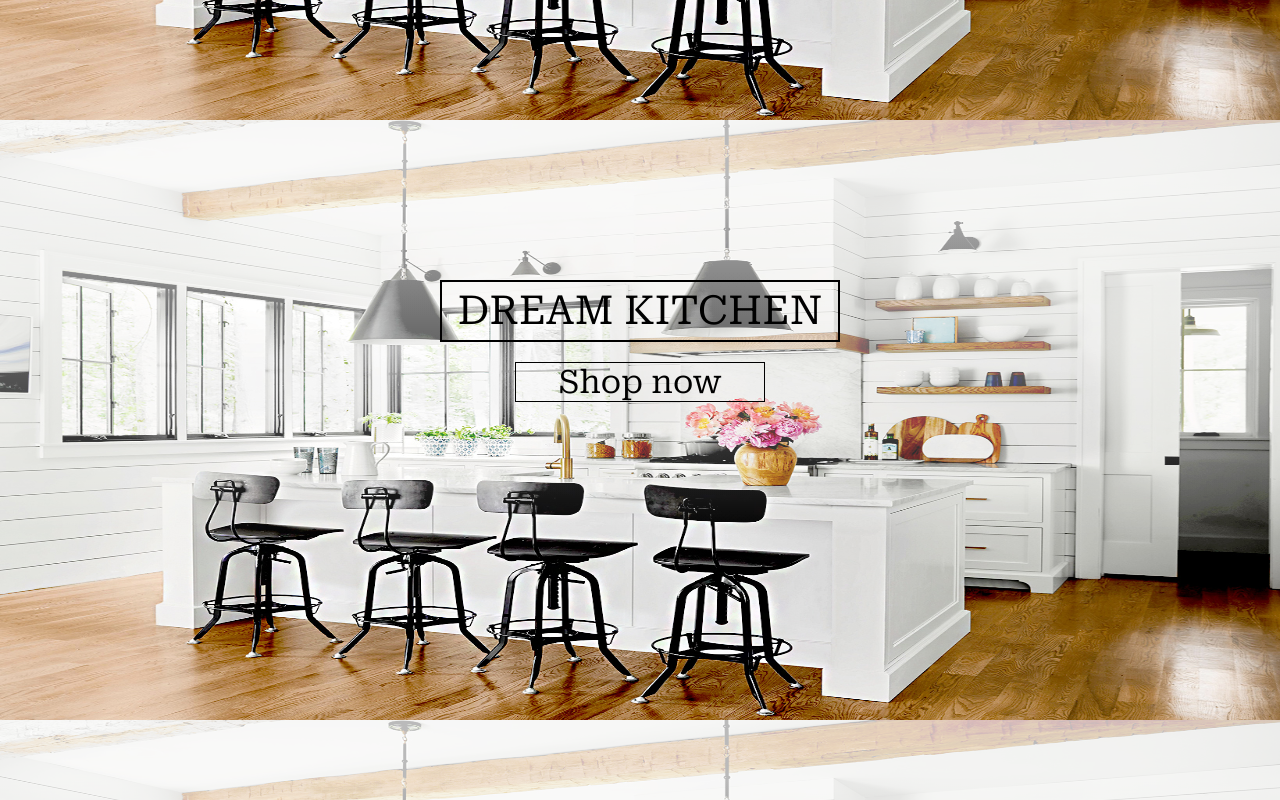
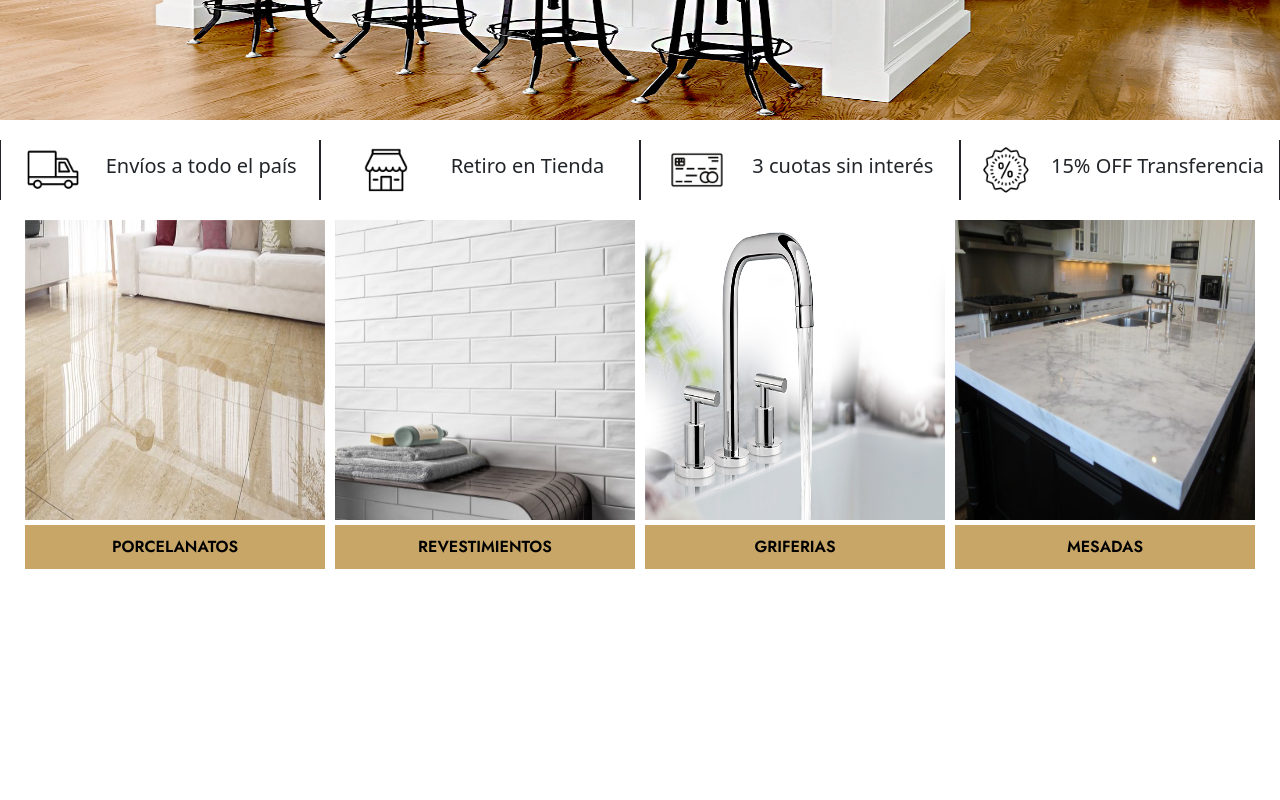
Before and after one commit to FernandoMartinezSolanas/ReactJS-desafio13-Entrega-Final, a React (Create React App) app in the folder dream-kitchen/: page / in a window 1280 px wide. Shown: the part 480-1280 px from the top of the page. After the commit the page ends 1049 px from the top, so only its background shows below. Built offline with nearby package versions, Linux system fonts and the light colour scheme.

Commit message:
desafio3

```diff
--- a/dream-kitchen/src/App.js
+++ b/dream-kitchen/src/App.js
@@ -3,14 +3,18 @@ import Navbar from "./components/Navbar";
 import "./components/Navbar.css";
 import Section from "./components/Section";
 import "./components/Section.css";
+import Benefits from "./components/benefits";
+import "./components/benefits.css";
+import Products from "./components/products";
+import "./components/products.css";
 
 function App() {
   return (
     <div>
       <Navbar />
       <Section />
-      <Section />
-      <Section />
+      <Benefits />
+      <Products />
     </div>
   );
 }
--- /dev/null
+++ b/dream-kitchen/src/components/benefits.css
@@ -0,0 +1,26 @@
+.newSection {
+  display: flex;
+  justify-content: space-evenly;
+  padding-top: 20px;
+  padding-bottom: 20px;
+}
+
+.servicio {
+  display: flex;
+  width: 25%;
+  align-items: center;
+  justify-content: space-evenly;
+  border: black;
+  border-right: 0.5px;
+  border-right-style: solid;
+  border-left: 0.5px;
+  border-left-style: solid;
+}
+
+h3 {
+  font-size: 20px;
+}
+
+.servicio img {
+  width: 60px;
+}
--- /dev/null
+++ b/dream-kitchen/src/components/benefits.js
@@ -0,0 +1,30 @@
+import React from "react";
+import image1 from "../images/1.png";
+import image2 from "../images/2.png";
+import image3 from "../images/3.png";
+import image4 from "../images/4.png";
+
+function Benefits() {
+  return (
+    <section class="newSection">
+      <div class="servicio">
+        <img src={image1} />
+        <h3>Envíos a todo el país</h3>
+      </div>
+      <div class="servicio">
+        <img src={image2} />
+        <h3>Retiro en Tienda</h3>
+      </div>
+      <div class="servicio">
+        <img src={image3} />
+        <h3>3 cuotas sin interés</h3>
+      </div>
+      <div class="servicio">
+        <img src={image4} />
+        <h3>15% OFF Transferencia</h3>
+      </div>
+    </section>
+  );
+}
+
+export default Benefits;
--- /dev/null
+++ b/dream-kitchen/src/components/products.css
@@ -0,0 +1,31 @@
+.productos {
+  display: flex;
+  justify-content: space-around;
+  padding-left: 20px;
+  padding-right: 20px;
+}
+
+.imagenProd {
+  width: 100%;
+}
+
+.imagenProd img {
+  width: 100%;
+  height: 300px;
+}
+
+.imageFit {
+  width: 25%;
+  padding-left: 5px;
+  padding-right: 5px;
+}
+
+.prodTitle {
+  color: black;
+  background-color: #c7a667;
+  margin-top: 5px;
+  text-align: center;
+  padding: 10px 0;
+  font-family: "jost";
+  font-weight: 600;
+}
--- /dev/null
+++ b/dream-kitchen/src/components/products.js
@@ -0,0 +1,38 @@
+import React from "react";
+import image1 from "../images/porcelanato.jpg";
+import image2 from "../images/revestimiento.jpg";
+import image3 from "../images/griferia.jpg";
+import image4 from "../images/mesadas.jpg";
+
+function Products() {
+  return (
+    <section class="productos">
+      <div class="imageFit">
+        <div class="imagenProd">
+          <img src={image1} />
+        </div>
+        <div class="prodTitle">PORCELANATOS</div>
+      </div>
+      <div class="imageFit">
+        <div class="imagenProd">
+          <img src={image2} />
+        </div>
+        <div class="prodTitle">REVESTIMIENTOS</div>
+      </div>
+      <div class="imageFit">
+        <div class="imagenProd">
+          <img src={image3} />
+        </div>
+        <div class="prodTitle">GRIFERIAS</div>
+      </div>
+      <div class="imageFit">
+        <div class="imagenProd">
+          <img src={image4} />
+        </div>
+        <div class="prodTitle">MESADAS</div>
+      </div>
+    </section>
+  );
+}
+
+export default Products;
```
